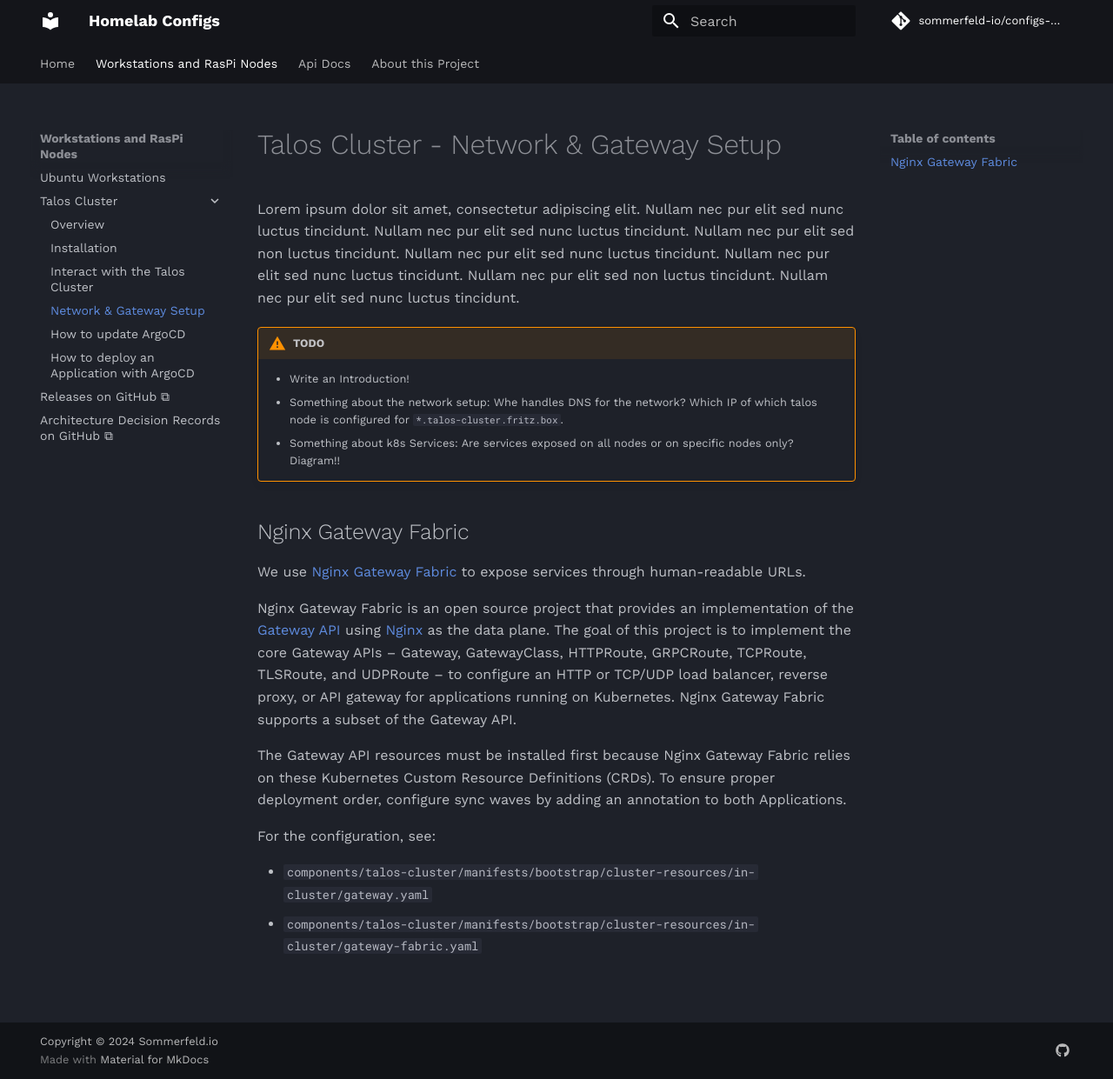
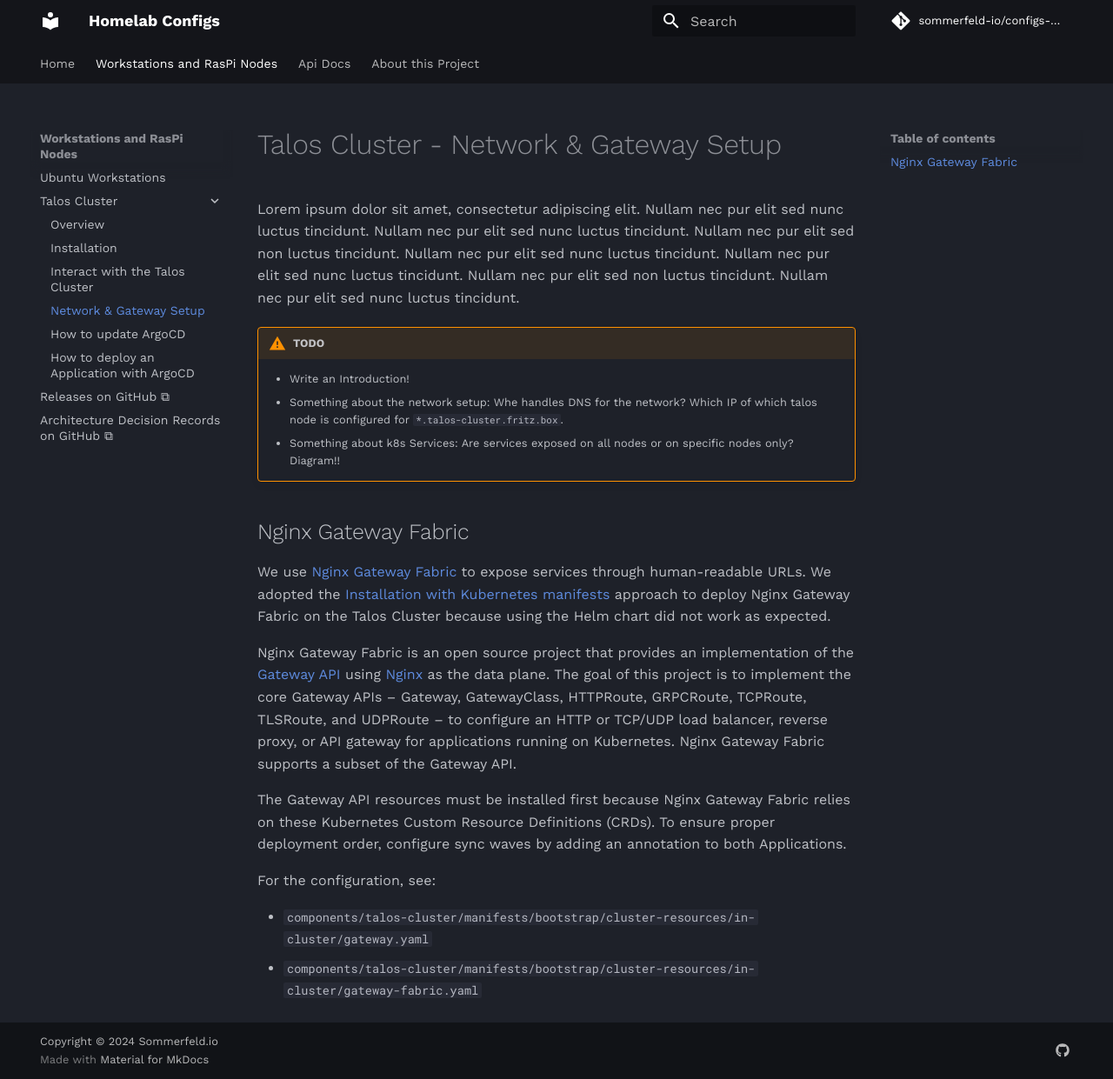
Before and after one commit to sommerfeld-io/configs-homelab, an MkDocs documentation site: the page built from docs/nodes/talos-cluster/network-gateway.md, in a window 1280 px wide and 1241 px high. Shown: the whole window at 87% size. Built offline with MkDocs 1.6.1 and Material for MkDocs 9.7.7, drawn with Linux system fonts in a browser that asks for light colours; comment, search, counter and statistics services are not loaded.

Commit message:
refactor: install nginx-gateway-fabric from k8s yaml configs

```diff
--- a/docs/nodes/talos-cluster/network-gateway.md
+++ b/docs/nodes/talos-cluster/network-gateway.md
@@ -9,7 +9,7 @@
 
 ## Nginx Gateway Fabric
 
-We use [Nginx Gateway Fabric](https://docs.nginx.com/nginx-gateway-fabric/overview/gateway-architecture) to expose services through human-readable URLs.
+We use [Nginx Gateway Fabric](https://docs.nginx.com/nginx-gateway-fabric/overview/gateway-architecture) to expose services through human-readable URLs. We adopted the [Installation with Kubernetes manifests](https://docs.nginx.com/nginx-gateway-fabric/installation/installing-ngf/manifests) approach to deploy Nginx Gateway Fabric on the Talos Cluster because using the Helm chart did not work as expected.
 
 Nginx Gateway Fabric is an open source project that provides an implementation of the [Gateway API](https://gateway-api.sigs.k8s.io) using [Nginx](https://nginx.org) as the data plane. The goal of this project is to implement the core Gateway APIs – Gateway, GatewayClass, HTTPRoute, GRPCRoute, TCPRoute, TLSRoute, and UDPRoute – to configure an HTTP or TCP/UDP load balancer, reverse proxy, or API gateway for applications running on Kubernetes. Nginx Gateway Fabric supports a subset of the Gateway API.
 
```
Also changed, not shown: 1 other file.
